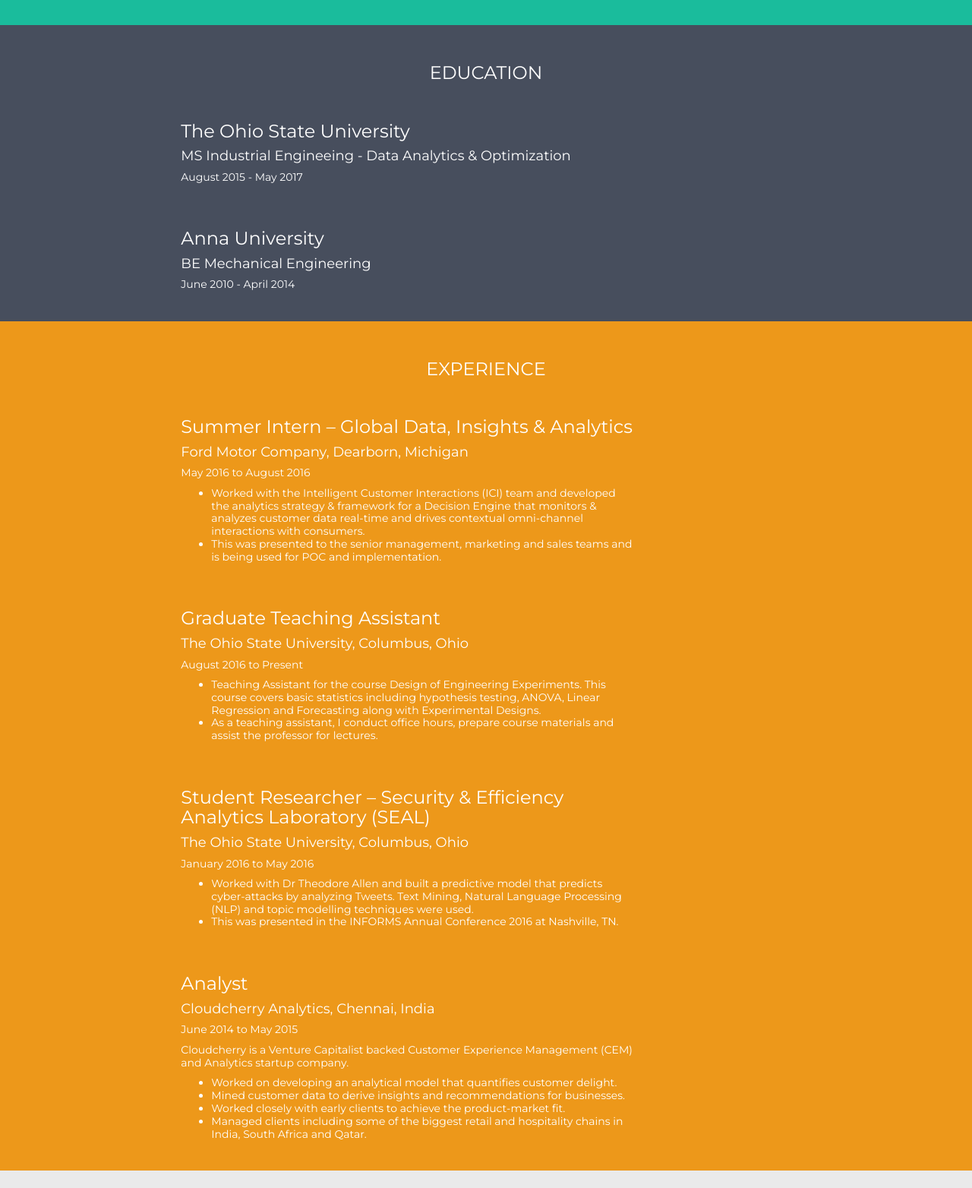
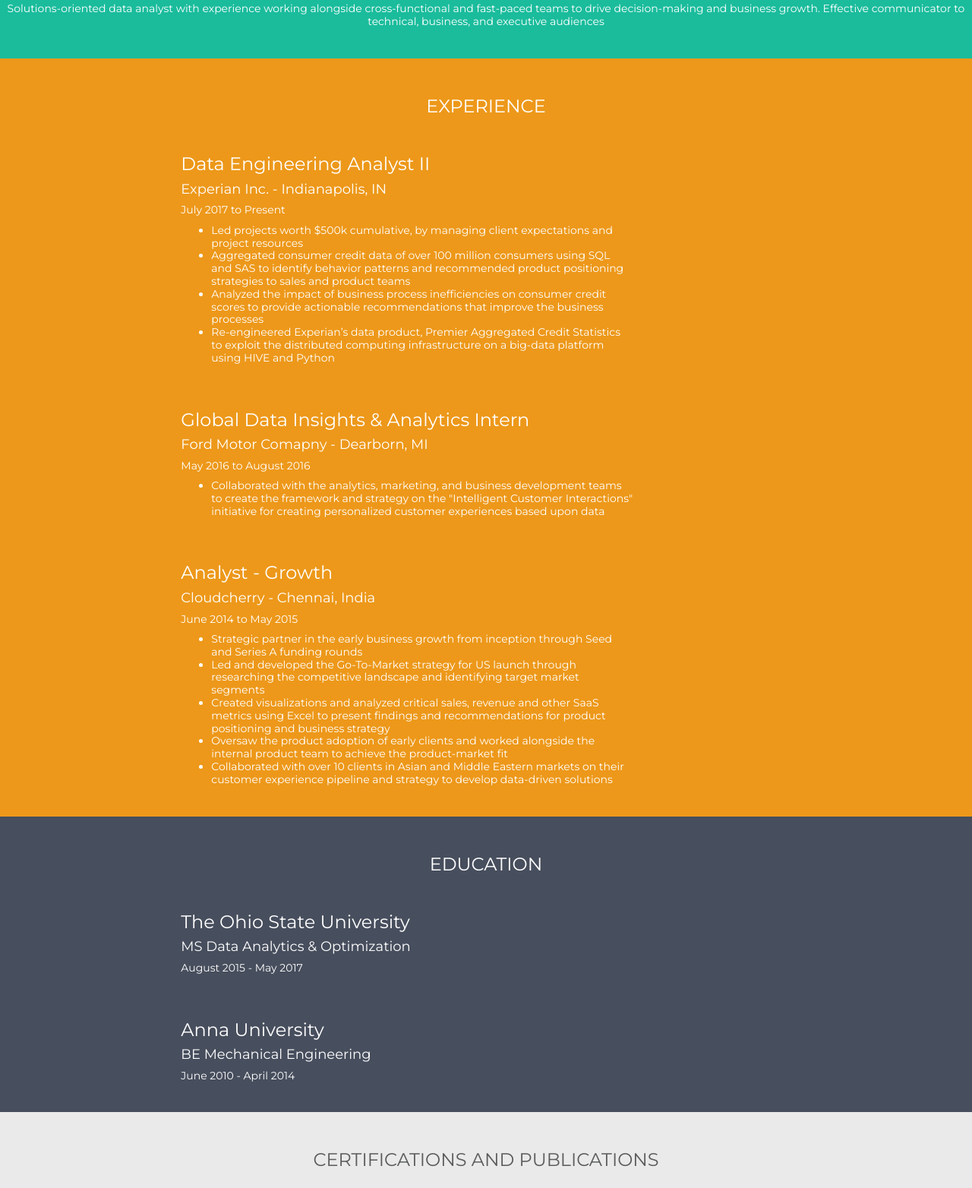
Before and after one commit to arjhunh/arjhunh.github.io, a plain HTML site: page index.html in a window 1280 px wide. Shown: the part 563-2127 px from the top of the page at 76% size. Drawn offline with nearby package versions, Linux system fonts and the light colour scheme.

Commit message:
Update index.html

```diff
--- a/index.html
+++ b/index.html
@@ -28,12 +28,10 @@
     </div>
     <div class="collapse navbar-collapse" id="mynavbar">
       <ul class="nav navbar-nav navbar-right">
+        <li><a href="#experience">EXPERIENCE</a></li>
         <li><a href="#education">EDUCATION</a></li>
-        <li><a href="#experience">EXPERIENCE</a></li>
-        <li><a href="#certifications">CERTIFICATIONS</a></li>
+	<li><a href="#certifications">CERTIFICATIONS</a></li>
         <li><a href="#skills">SKILLS</a></li>
-        <li><a href="#projects">PROJECTS</a></li>
-        <li><a href="#hobbies">HOBBIES</a></li>
         <li><a href="#contact">CONTACT</a></li>
 	<li><a href="https://drive.google.com/file/d/1uaTl5soFZ8p3XkiybmVYw_Xke6C_0Ysm/view?usp=sharing" target="_blank">RESUME</a></li>
       </ul>
@@ -49,19 +47,59 @@
     </div>
     <div class="col">
       <h3>Arjhun Hariharan</h3>
-      <h4>Student - Columbus, Ohio</h4>
+      <h4>Data Analyst - Carmel, IN, USA</h4>
+      <p>Solutions-oriented data analyst with experience working alongside cross-functional and fast-paced teams to drive decision-making and business growth. Effective communicator to technical, business, and executive audiences</p>
     </div>
   </div>
   </div>
 </div>
 
+<div id="experience" class="container-fluid bg-3">
+  <h3 class="padding-head text-center">EXPERIENCE</h3>
+
+<div class="col-sm-6 col-sm-offset-2">
+
+      <h3>Data Engineering Analyst II</h3>
+      <h4>Experian Inc. - Indianapolis, IN</h4>
+      <h5>July 2017 to Present</h5>
+      <ul>
+    <li>Led projects worth $500k cumulative, by managing client expectations and project resources</li>
+    <li>Aggregated consumer credit data of over 100 million consumers using SQL and SAS to identify behavior patterns and recommended product positioning strategies to sales and product teams</li>
+    <li>Analyzed the impact of business process inefficiencies on consumer credit scores to provide actionable recommendations that improve the business processes</li>
+    <li>Re-engineered Experian’s data product, Premier Aggregated Credit Statistics to exploit the distributed computing infrastructure on a big-data platform using HIVE and Python</li>
+  </ul>
+  </div>
+  <div class="col-sm-6 col-sm-offset-2 padding-box">
+    <h3>Global Data Insights & Analytics Intern</h3>
+    <h4>Ford Motor Comapny - Dearborn, MI</h4>
+    <h5>May 2016 to August 2016</h5>
+    <ul>
+  <li>Collaborated with the analytics, marketing, and business development teams to create the framework and strategy on the "Intelligent Customer Interactions" initiative for creating personalized customer experiences based upon data</li>
+</ul>
+</div>
+
+<div class="col-sm-6 col-sm-offset-2 padding-box">
+  <h3>Analyst - Growth</h3>
+  <h4>Cloudcherry - Chennai, India</h4>
+  <h5>June 2014 to May 2015</h5>
+  <ul>
+<li>Strategic partner in the early business growth from inception through Seed and Series A funding rounds</li>
+<li>Led and developed the Go-To-Market strategy for US launch through researching the competitive landscape and identifying target market segments</li>
+<li>Created visualizations and analyzed critical sales, revenue and other SaaS metrics using Excel to present findings and recommendations for product positioning and business strategy</li>
+<li>Oversaw the product adoption of early clients and worked alongside the internal product team to achieve the product-market fit</li>
+<li>Collaborated with over 10 clients in Asian and Middle Eastern markets on their customer experience pipeline and strategy to develop data-driven solutions</li>
+</ul>
+</div>
+
+</div>
+
 <div id="education" class="container-fluid bg-2">
-  <h3 class="padding-head text-center">EDUCATION</h3>
+<h3 class="padding-head text-center">EDUCATION</h3>
 
 <div class="col-sm-6 col-sm-offset-2">
 
       <h3>The Ohio State University</h3>
-      <h4>MS Industrial Engineeing - Data Analytics & Optimization</h4>
+      <h4>MS Data Analytics & Optimization</h4>
       <h5>August 2015 - May 2017 </h5>
   </div>
   <div class="col-sm-6 col-sm-offset-2 padding-box">
@@ -69,54 +107,6 @@
     <h4>BE Mechanical Engineering</h4>
     <h5>June 2010 - April 2014 </h5>
 </div>
-</div>
-
-<div id="experience" class="container-fluid bg-3">
-  <h3 class="padding-head text-center">EXPERIENCE</h3>
-
-<div class="col-sm-6 col-sm-offset-2">
-
-      <h3>Summer Intern – Global Data, Insights & Analytics</h3>
-      <h4>Ford Motor Company, Dearborn, Michigan</h4>
-      <h5>May 2016 to August 2016</h5>
-      <ul>
-    <li>Worked with the Intelligent Customer Interactions (ICI) team and developed the analytics strategy & framework for a Decision Engine that monitors & analyzes customer data real-time and drives contextual omni-channel interactions with consumers.</li>
-    <li>This was presented to the senior management, marketing and sales teams and is being used for POC and implementation.</li>
-  </ul>
-  </div>
-  <div class="col-sm-6 col-sm-offset-2 padding-box">
-    <h3>Graduate Teaching Assistant</h3>
-    <h4>The Ohio State University, Columbus, Ohio</h4>
-    <h5>August 2016 to Present</h5>
-    <ul>
-  <li>Teaching Assistant for the course Design of Engineering Experiments. This course covers basic statistics including hypothesis testing, ANOVA, Linear Regression and Forecasting along with Experimental Designs.</li>
-  <li>As a teaching assistant, I conduct office hours, prepare course materials and assist the professor for lectures.</li>
-</ul>
-</div>
-
-<div class="col-sm-6 col-sm-offset-2 padding-box">
-  <h3>Student Researcher – Security & Efficiency Analytics Laboratory (SEAL)</h3>
-  <h4>The Ohio State University, Columbus, Ohio</h4>
-  <h5>January 2016 to May 2016</h5>
-  <ul>
-<li>Worked with Dr Theodore Allen and built a predictive model that predicts cyber-attacks by analyzing Tweets. Text Mining, Natural Language Processing (NLP) and topic modelling techniques were used.</li>
-<li>This was presented in the INFORMS Annual Conference 2016 at Nashville, TN.</li>
-</ul>
-</div>
-
-<div class="col-sm-6 col-sm-offset-2 padding-box">
-  <h3>Analyst</h3>
-  <h4>Cloudcherry Analytics, Chennai, India</h4>
-  <h5>June 2014 to May 2015</h5>
-  <p>Cloudcherry is a Venture Capitalist backed Customer Experience Management (CEM) and Analytics startup company.</p>
-  <ul>
-<li>Worked on developing an analytical model that quantifies customer delight.</li>
-<li>Mined customer data to derive insights and recommendations for businesses.</li>
-<li>Worked closely with early clients to achieve the product-market fit.</li>
-<li>Managed clients including some of the biggest retail and hospitality chains in India, South Africa and Qatar.</li>
-</ul>
-</div>
-
 </div>
 
 <div id="certifications" class="container-fluid bg-5">
@@ -196,53 +186,6 @@
     </div>
 </div>
 
-
-
-  <div id="projects" class="container-fluid bg-6">
-    <h3 class="padding-head text-center">PROJECTS</h3>
-    <div class="row">
-      <div class="col-sm-3">
-        <h4>Document Clustering</h4>
-        <br>
-        <p>Clustered corpora of text documents using the Fuzzy C Means clustering algorithm.</p>
-      </div>
-
-      <div class="col-sm-3">
-        <h4>Predictive Text Algorithm</h4>
-        <br>
-        <p>Created a predictive text algorithm from a corpus of text data using n-gram models.</p>
-      </div>
-
-      <div class="col-sm-3">
-        <h4>Predicting Movie Ratings</h4>
-        <br>
-        <p>Created a model that predicts users’ movie ratings using collaborative filtering.</p>
-      </div>
-      <div class="col-sm-3">
-        <h4>Text Analysis and Entity Resolution</h4>
-        <br>
-        <p>Analyzed text similarity for documents using TF-IDF and cosine similarities.</p>
-      </div>
-    </div>
-    </div>
-
-    <div id="hobbies" class="container-fluid bg-7">
-      <h3 class="padding-head text-center">HOBBIES</h3>
-      <div class="row">
-        <div class="col-sm-3 col-sm-offset-1">
-          <h4>Improve coding and algorithmic thinking (<a href="http://www.leetcode.com" target="_blank">LeetCode</a>)</h4>
-        </div>
-
-        <div class="col-sm-3 col-sm-offset-1">
-          <h4>Web Development</h4>
-        </div>
-
-        <div class="col-sm-3 col-sm-offset-1">
-          <h4>Reading (Non-fiction)</h4>
-        </div>
-      </div>
-      </div>
-
       <div id="contact" class="container-fluid bg-8">
         <h3 class="padding-head text-center">CONTACT</h3>
         <div class="row">
```
